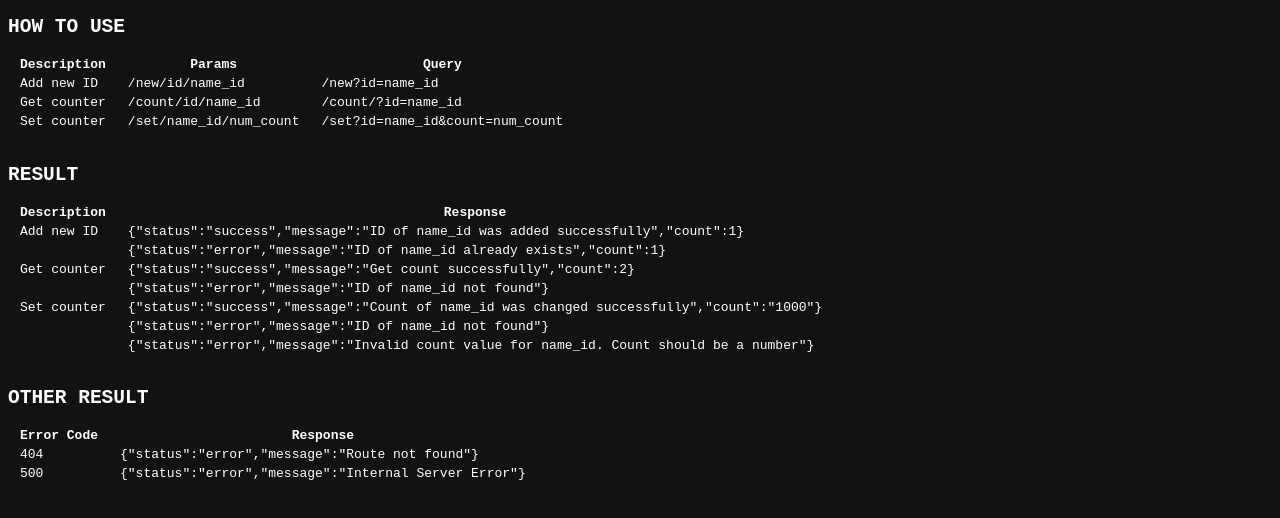
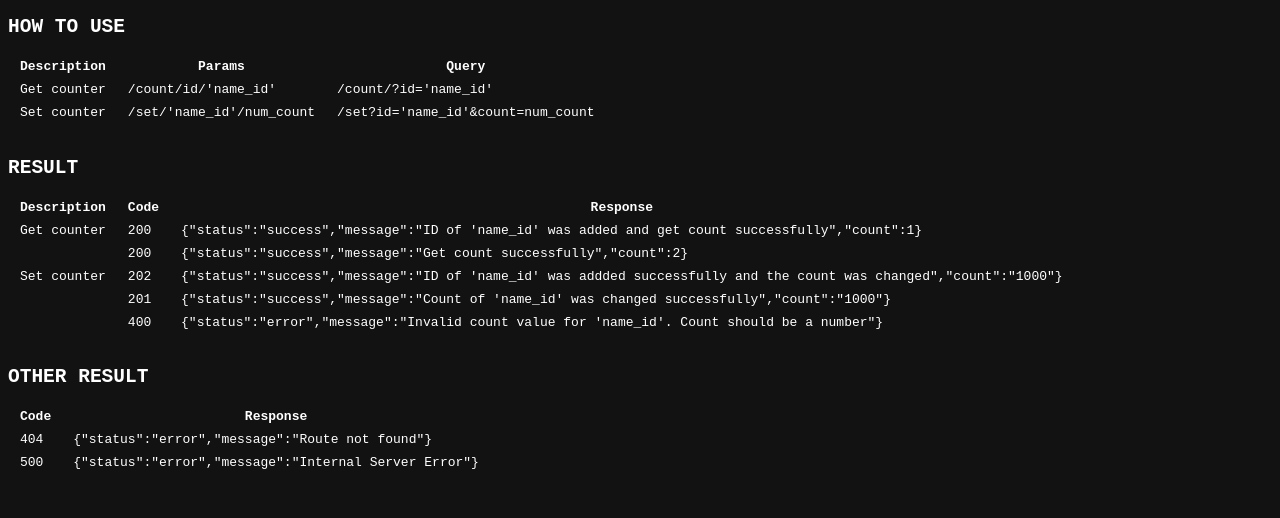
Before and after one commit to hamdanzull/counter-pro, a website: page index.html in a window 1280 px wide. Drawn offline with Linux system fonts and the light colour scheme.

Commit message:
fix: auto add new ID

```diff
--- a/index.html
+++ b/index.html
@@ -16,7 +16,7 @@
 
     th,
     td {
-        padding: 1px 10px;
+        padding: 3px 10px;
     }
 </style>
 
@@ -29,19 +29,14 @@
             <th>Query</th>
         </tr>
         <tr>
-            <td>Add new ID</td>
-            <td>/new/id/name_id</td>
-            <td>/new?id=name_id</td>
-        </tr>
-        <tr>
             <td>Get counter</td>
-            <td>/count/id/name_id</td>
-            <td>/count/?id=name_id</td>
+            <td>/count/id/'name_id'</td>
+            <td>/count/?id='name_id'</td>
         </tr>
         <tr>
             <td>Set counter</td>
-            <td>/set/name_id/num_count</td>
-            <td>/set?id=name_id&count=num_count</td>
+            <td>/set/'name_id'/num_count</td>
+            <td>/set?id='name_id'&count=num_count</td>
         </tr>
     </table><br>
 
@@ -49,42 +44,41 @@
     <table>
         <tr>
             <th>Description</th>
+            <th>Code</th>
             <th>Response</th>
         </tr>
         <tr>
-            <td>Add new ID</td>
-            <td>{"status":"success","message":"ID of name_id was added successfully","count":1}</td>
+            <td>Get counter</td>
+            <td>200</td>
+            <td>{"status":"success","message":"ID of 'name_id' was added and get count successfully","count":1}</td>
         </tr>
         <tr>
             <td></td>
-            <td>{"status":"error","message":"ID of name_id already exists","count":1}</td>
-        </tr>
-        <tr>
-            <td>Get counter</td>
+            <td>200</td>
             <td>{"status":"success","message":"Get count successfully","count":2}</td>
         </tr>
         <tr>
-            <td></td>
-            <td>{"status":"error","message":"ID of name_id not found"}</td>
-        </tr>
-        <tr>
             <td>Set counter</td>
-            <td>{"status":"success","message":"Count of name_id was changed successfully","count":"1000"}</td>
+            <td>202</td>
+            <td>{"status":"success","message":"ID of 'name_id' was addded successfully and the count was
+                changed","count":"1000"}</td>
         </tr>
         <tr>
             <td></td>
-            <td>{"status":"error","message":"ID of name_id not found"}</td>
+            <td>201</td>
+            <td>{"status":"success","message":"Count of 'name_id' was changed successfully","count":"1000"}</td>
         </tr>
         <tr>
             <td></td>
-            <td>{"status":"error","message":"Invalid count value for name_id. Count should be a number"}</td>
+            <td>400</td>
+            <td>{"status":"error","message":"Invalid count value for 'name_id'. Count should be a number"}</td>
         </tr>
     </table><br>
 
     <h2>OTHER RESULT</h2>
     <table>
         <tr>
-            <th>Error Code</th>
+            <th>Code</th>
             <th>Response</th>
         </tr>
         <tr>
--- a/index.js
+++ b/index.js
@@ -2,7 +2,6 @@ const express = require('express');
 const cors = require('cors');
 const path = require('path');
 const countRoutes = require('./routes/countRoutes');
-const newRoutes = require('./routes/newRoutes');
 const setRoutes = require('./routes/setRoutes');
 
 const app = express();
@@ -12,9 +11,8 @@ app.use(express.json());
 app.use(cors());
 
 // routes config
-app.use(['/new', '/api/new'], newRoutes);
+app.use(['/count', '/api/count'], countRoutes);
 app.use(['/set', '/api/set'], setRoutes);
-app.use(['/count', '/api/count'], countRoutes);
 
 app.get(['/', '/api'], (req, res) => {
     res.sendFile(path.join(__dirname, 'index.html'));
```
Also changed, not shown: routes/countRoutes.js (+19 -18 lines), routes/newRoutes.js (deleted, +0 -17 lines), routes/setRoutes.js (+19 -9 lines).
